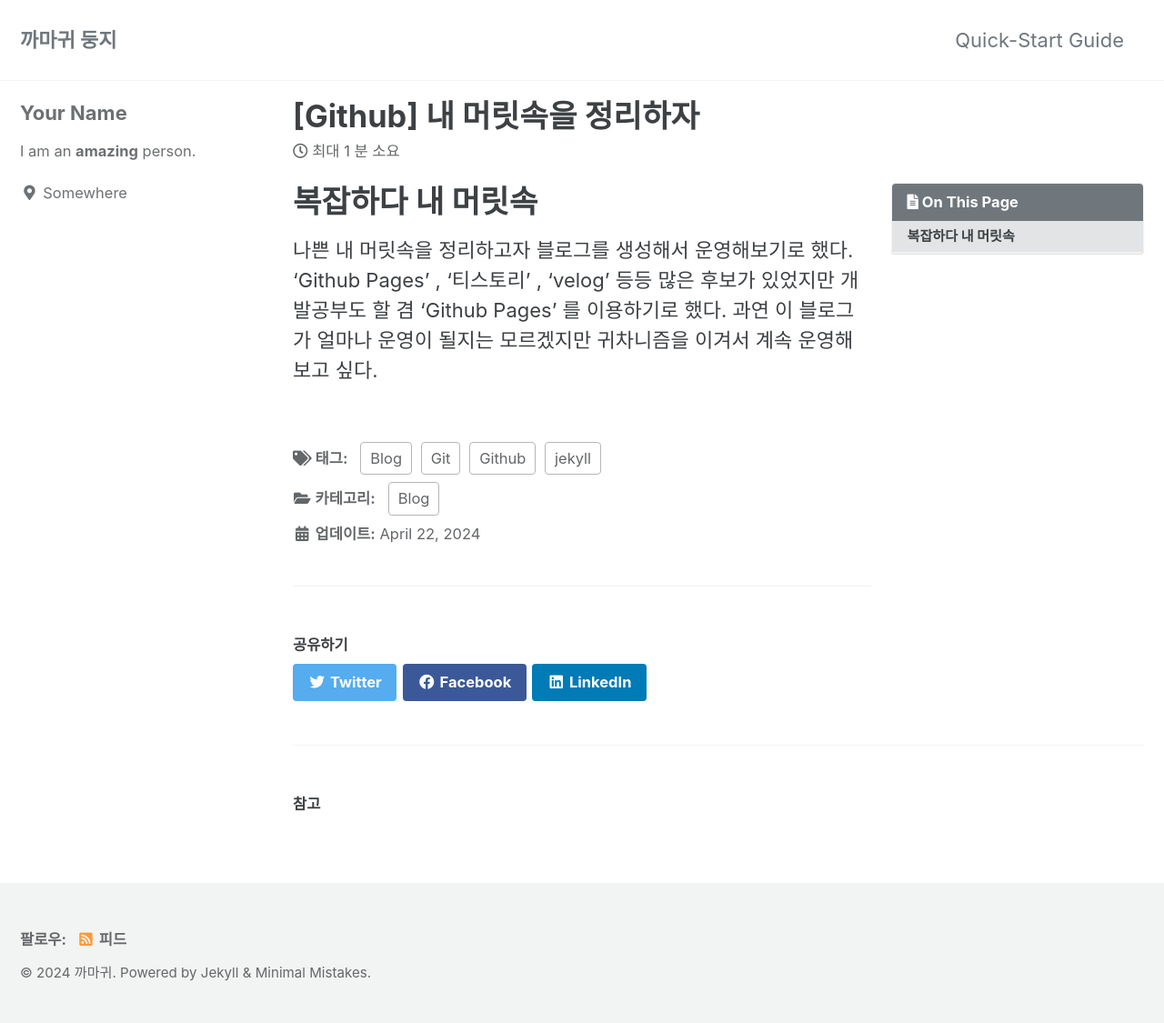
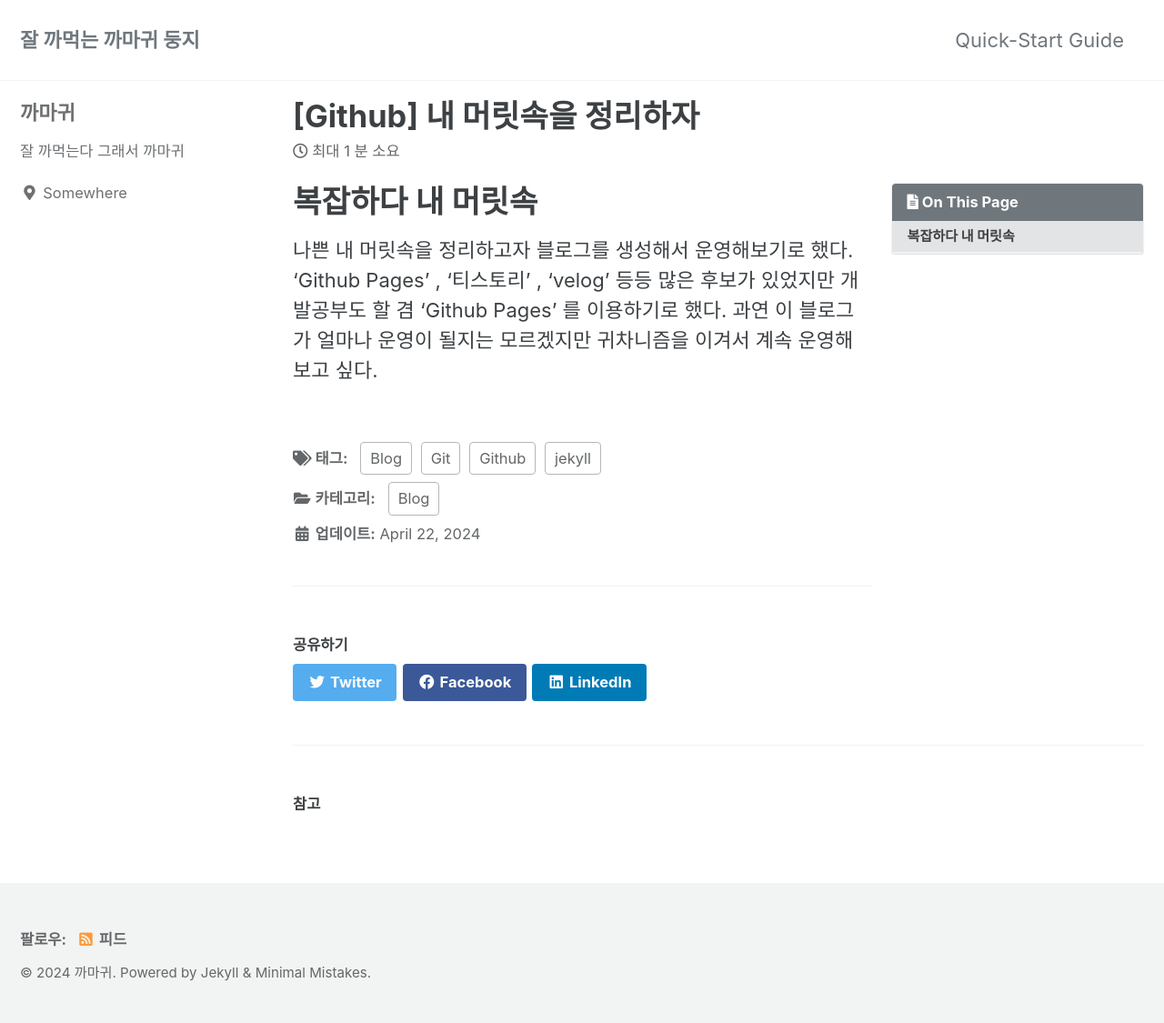
Before and after one commit to kkamagui109/kkamagui109.github.io, a Jekyll site: the page built from _posts/2024-04-22-made-my-blog.md, in a window 1280 px wide. Shown: the whole page at 91% size. Built offline with Jekyll 4.4.1, drawn with Linux system fonts in a browser that asks for light colours; cached includes are drawn as plain includes.

Commit message:
settings

```diff
--- a/_config.yml
+++ b/_config.yml
@@ -16,7 +16,7 @@ minimal_mistakes_skin    : "default" # "air", "aqua", "contrast", "dark", "dirt"
 
 # Site Settings
 locale                   : "ko-KR"
-title                    : "까마귀 둥지"
+title                    : "잘 까먹는 까마귀 둥지"
 title_separator          : "-"
 subtitle                 : # site tagline that appears below site title in masthead
 name                     : "까마귀"
@@ -104,9 +104,9 @@ analytics:
 
 # Site Author
 author:
-  name             : "Your Name"
+  name             : "까마귀"
   avatar           : # path of avatar image, e.g. "/assets/images/bio-photo.jpg"
-  bio              : "I am an **amazing** person."
+  bio              : "잘 까먹는다 그래서 까마귀"
   location         : "Somewhere"
   email            :
   links:
```
